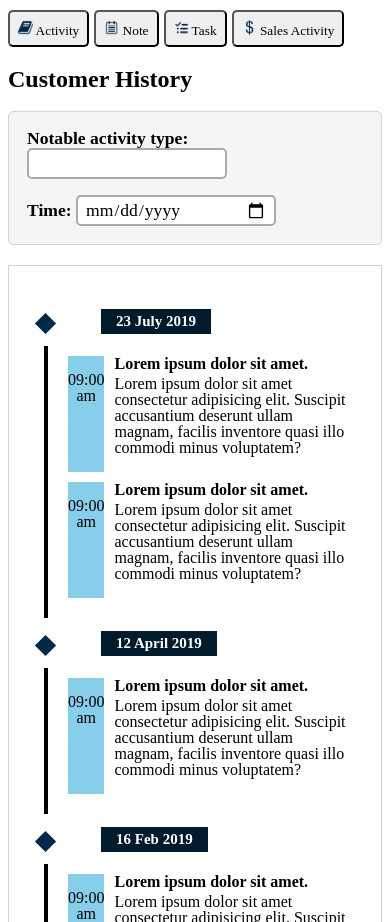
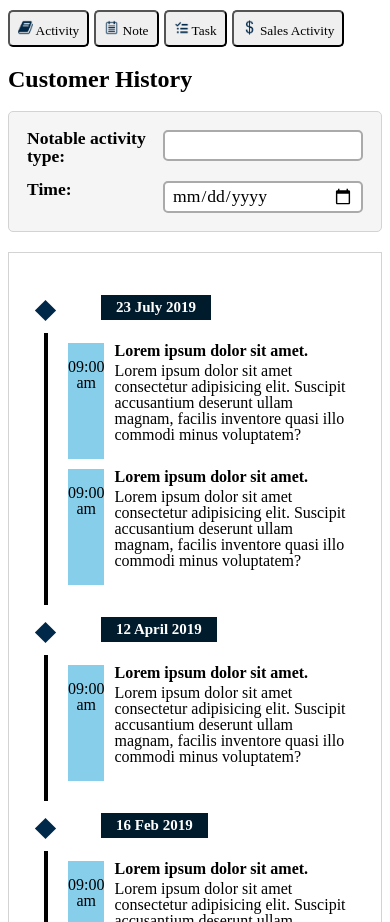
Before and after one commit to akshay643/database_page, a plain HTML site: page index.html in a window 390 px wide. Shown: the part 880-1802 px from the top of the page. Drawn offline with Linux system fonts and the light colour scheme.

Commit message:
Add files via upload

```diff
--- a/styles.css
+++ b/styles.css
@@ -413,8 +413,8 @@ span:before {
 
   .notable-label{
     align-items: flex-start;
-    display: block;
-    width: 80%;
+    display: flex;
+    width: 100%;
     text-align: start;
 
   }
```
